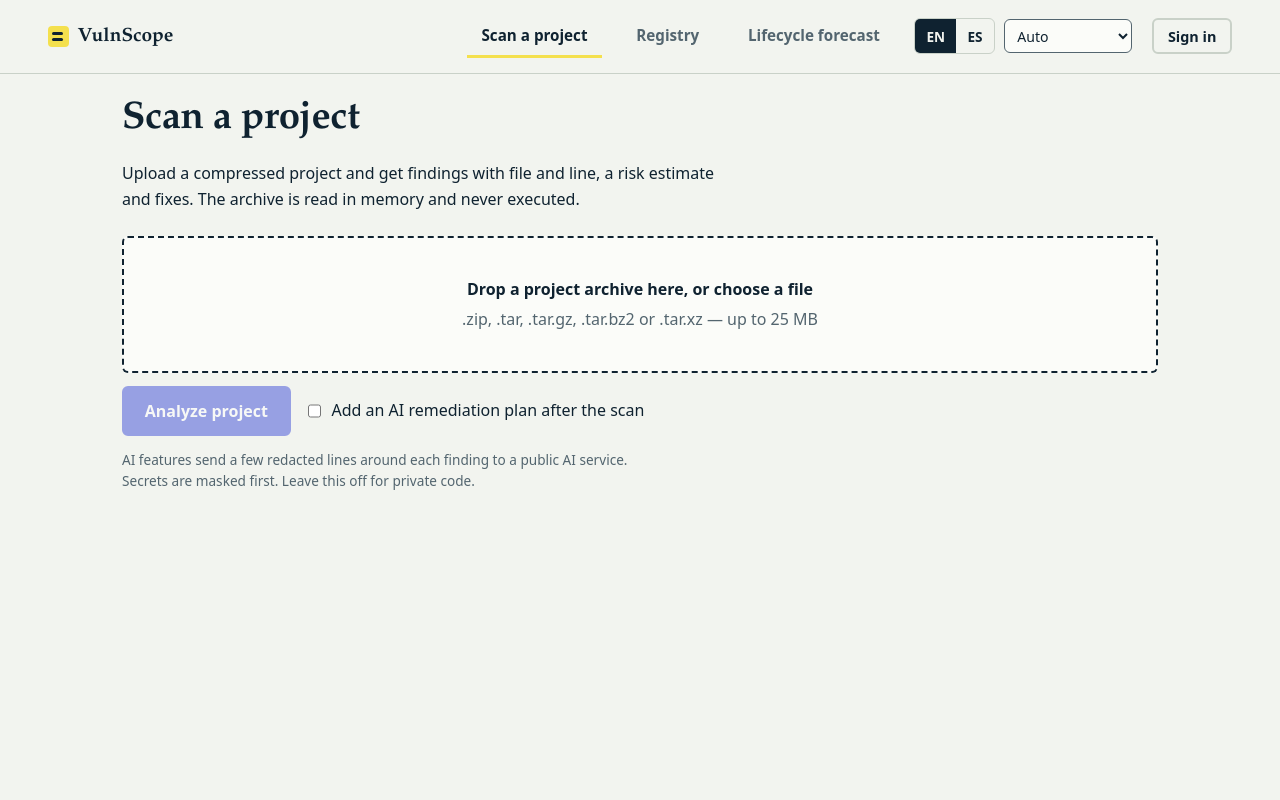
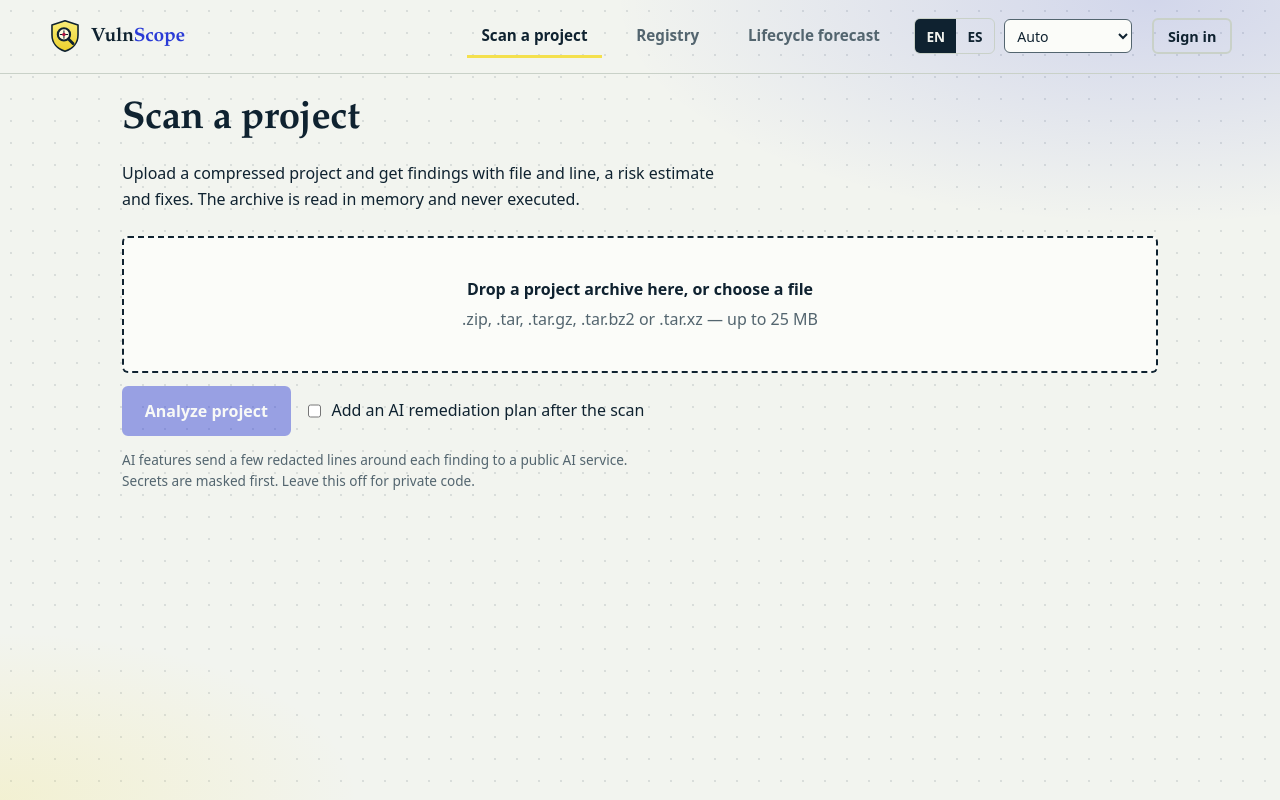
Before and after one commit to daimersonAvila/vuInscope, a Flask app: page /app in a window 1280 px wide. Run offline with Flask 3, Linux system fonts and the light colour scheme; some libraries are stand-ins or nearby versions.

Commit message:
Cambios en cuanto el logo y eliminación de carpetas vacias que no estan haciendo nada

```diff
--- a/src/vulnscope/adapters/inbound/http/static/css/site.css
+++ b/src/vulnscope/adapters/inbound/http/static/css/site.css
@@ -8,33 +29,61 @@
   --mono: ui-monospace, "SF Mono", "Cascadia Mono", Menlo, Consolas, monospace;
   --radius: 6px;
 }
-/* ---- color modes: data-theme on <html> = auto | light | dark | contrast | ocean | sand ---- */
+
+
+/* ==========================================================================
+   2. MODOS DE COLOR
+   data-theme en <html> = auto | light | dark | contrast | ocean | sand
+   ========================================================================== */
 :root { color-scheme: light; }
+
 :root[data-theme="dark"] {
   color-scheme: dark; --paper: #0c1a24; --paper-2: #122633; --ink: #e8ece6; --muted: #9db0ba; --rule: #26404f;
   --accent: #8fa0ff; --accent-ink: #0c1a24; --code-bg: #0a1620;
   --crit: #ff7b9c; --high: #ffa15c; --med: #e6c25a; --low: #6fd1ae; }
+
 :root[data-theme="contrast"] {
   color-scheme: dark; --paper: #000000; --paper-2: #1a1a1a; --ink: #ffffff; --muted: #d6d6d6; --rule: #8a8a8a;
   --accent: #ffe600; --accent-ink: #000000; --hl: #ffe600; --code-bg: #000000;
   --crit: #ff8aa5; --high: #ffb066; --med: #ffe066; --low: #7be495; }
+
 :root[data-theme="ocean"] {
   color-scheme: dark; --paper: #0b2540; --paper-2: #11345a; --ink: #e6f1fb; --muted: #9bb8d3; --rule: #24507f;
   --accent: #5cc8ff; --accent-ink: #04233f; --code-bg: #081d33;
   --crit: #ff8fab; --high: #ffb072; --med: #f2d36b; --low: #72dcb8; }
+
 :root[data-theme="sand"] {
   color-scheme: light; --paper: #f1e8d6; --paper-2: #e6dac0; --ink: #2b2417; --muted: #64583f; --rule: #cdbf9f;
   --accent: #1f5f8b; --accent-ink: #ffffff; --code-bg: #f8f2e3;
   --crit: #a3123a; --high: #a8470a; --med: #6f5400; --low: #226046; }
+
 @media (prefers-color-scheme: dark) {
   :root:not([data-theme]), :root[data-theme="auto"] {
     color-scheme: dark; --paper: #0c1a24; --paper-2: #122633; --ink: #e8ece6; --muted: #9db0ba; --rule: #26404f;
     --accent: #8fa0ff; --accent-ink: #0c1a24; --code-bg: #0a1620;
     --crit: #ff7b9c; --high: #ffa15c; --med: #e6c25a; --low: #6fd1ae; }
 }
+
+
+/* ==========================================================================
+   3. BASE Y RESET
+   ========================================================================== */
 *, *::before, *::after { box-sizing: border-box; }
 html { -webkit-text-size-adjust: 100%; scroll-behavior: smooth; }
-body { margin: 0; background: var(--paper); color: var(--ink); font: 1rem/1.6 var(--sans); }
+
+/* Fondo: resplandores suaves + puntitos. Usa las variables, así se adapta a cada modo. */
+body {
+  margin: 0; color: var(--ink); font: 1rem/1.6 var(--sans);
+  background:
+    radial-gradient(ellipse 60% 40% at 90% 0%, color-mix(in srgb, var(--accent) 16%, transparent), transparent 70%),
+    radial-gradient(ellipse 40% 30% at 0% 100%, color-mix(in srgb, var(--hl) 18%, transparent), transparent 70%),
+    radial-gradient(color-mix(in srgb, var(--ink) 11%, transparent) 1px, transparent 1px) 0 0 / 22px 22px,
+    var(--paper);
+  background-attachment: fixed;
+}
+/* Alto contraste: fondo liso, sin decoración */
+:root[data-theme="contrast"] body { background: var(--paper); }
+
 h1, h2, h3 { font-family: var(--serif); line-height: 1.15; margin: 0 0 .5em; font-weight: 700; letter-spacing: -.01em; }
 h1 { font-size: clamp(2rem, 4.6vw, 3.4rem); }
 h2 { font-size: clamp(1.4rem, 2.6vw, 1.9rem); }
@@ -43,23 +92,55 @@ p { margin: 0 0 1em; max-width: 68ch; }
 a { color: var(--accent); }
 code, pre { font-family: var(--mono); font-size: .9em; }
 :focus-visible { outline: 3px solid var(--accent); outline-offset: 2px; border-radius: 3px; }
+
+input, select { font: 1rem var(--sans); padding: .55rem .7rem; border: 1.5px solid var(--muted); border-radius: var(--radius); background: var(--code-bg); color: var(--ink); min-height: 40px; max-width: 100%; }
+
+table { border-collapse: collapse; width: 100%; font-size: .9rem; }
+th, td { text-align: left; padding: .5rem .6rem; border-bottom: 1px solid var(--rule); vertical-align: top; }
+th { font-weight: 700; }
+
+
+/* ==========================================================================
+   4. UTILIDADES
+   ========================================================================== */
 .skip { position: absolute; left: -999px; top: 0; background: var(--ink); color: var(--paper); padding: .5rem 1rem; z-index: 50; }
 .skip:focus { left: 0; }
 .muted { color: var(--muted); }
 .sr { position: absolute; width: 1px; height: 1px; overflow: hidden; clip: rect(0 0 0 0); white-space: nowrap; }
 .fine { font-size: .85rem; color: var(--muted); }
 [hidden] { display: none !important; }
+.row { display: flex; align-items: center; gap: .8rem; flex-wrap: wrap; margin: .8rem 0; }
+.row.end { justify-content: flex-end; }
+.check, .inline { display: inline-flex; align-items: center; gap: .5rem; }
+.table-scroll { overflow-x: auto; }
+.error { color: var(--crit); font-weight: 600; }
+.block-sm { margin: 2rem 0; }
 
-/* ---------- top bar ---------- */
+
+/* ==========================================================================
+   5. BARRA SUPERIOR, LOGO E IDIOMA/TEMA
+   ========================================================================== */
 .topbar { display: flex; align-items: center; gap: 1.25rem; flex-wrap: wrap; padding: .9rem clamp(1rem, 4vw, 3rem); border-bottom: 1px solid var(--rule); }
-.brand { display: inline-flex; align-items: center; gap: .55rem; font: 700 1.2rem var(--serif); color: var(--ink); text-decoration: none; margin-right: auto; }
-.mark { width: 1.3rem; height: 1.3rem; border-radius: 4px; background: var(--hl); position: relative; }
-.mark::after { content: ""; position: absolute; left: 4px; right: 4px; top: 6px; height: 3px; background: var(--hl-ink); border-radius: 2px; box-shadow: 0 6px 0 -0px var(--hl-ink); width: 55%; }
 .topbar nav { display: flex; align-items: center; gap: 1.25rem; flex-wrap: wrap; }
 .topbar nav a:not(.btn) { color: var(--ink); text-decoration: none; }
 .topbar nav a:not(.btn):hover { text-decoration: underline; }
 
-/* ---------- buttons ---------- */
+/* Logo (escudo con lupa, SVG en el HTML) + nombre */
+.brand { display: inline-flex; align-items: center; gap: .55rem; font: 700 1.2rem var(--serif); letter-spacing: -.01em; color: var(--ink); text-decoration: none; margin-right: auto; }
+.brand .logo { flex: none; }
+.brand .accent { color: var(--accent); margin-left: -.55rem; } /* compensa el gap para pegar "Vuln" y "Scope" */
+
+/* Selector de idioma y de color */
+.prefs { display: flex; align-items: center; gap: .6rem; flex-wrap: wrap; }
+.prefs select { min-height: 34px; padding: .2rem .5rem; font-size: .88rem; }
+.seg { display: inline-flex; border: 1.5px solid var(--rule); border-radius: var(--radius); overflow: hidden; }
+.seg button { font: 600 .85rem var(--sans); padding: .35rem .7rem; background: none; border: 0; color: var(--ink); cursor: pointer; min-height: 34px; }
+.seg button[aria-pressed="true"] { background: var(--ink); color: var(--paper); }
+
+
+/* ==========================================================================
+   6. BOTONES
+   ========================================================================== */
 .btn { display: inline-flex; align-items: center; justify-content: center; gap: .4rem; font: 600 1rem var(--sans); padding: .75rem 1.3rem; border-radius: var(--radius); border: 2px solid var(--ink); background: transparent; color: var(--ink); cursor: pointer; text-decoration: none; min-height: 44px; }
 .btn:hover { background: var(--paper-2); }
 .btn-primary { background: var(--accent); border-color: var(--accent); color: var(--accent-ink); }
--- a/src/vulnscope/adapters/inbound/http/templates/app.html
+++ b/src/vulnscope/adapters/inbound/http/templates/app.html
@@ -12,7 +12,16 @@
 <body class="console">
 <a class="skip" href="#main">Skip to content</a>
 <header class="topbar">
-  <a class="brand" href="/" aria-label="VulnScope home"><span class="mark" aria-hidden="true"></span>VulnScope</a>
+  <a class="brand" href="/" aria-label="VulnScope home">
+  <svg class="logo" viewBox="0 0 64 64" width="34" height="34" aria-hidden="true" focusable="false">
+    <defs><linearGradient id="lg" x1="0" y1="0" x2="0" y2="1"><stop offset="0" stop-color="#FAEE78"/><stop offset="1" stop-color="#EBCF2C"/></linearGradient></defs>
+    <path d="M32 3.5 56.5 11.5V30c0 15-10 26-24.5 30.5C17.5 56 7.5 45 7.5 30V11.5Z" fill="url(#lg)" stroke="#0F2230" stroke-width="3" stroke-linejoin="round"/>
+    <circle cx="30" cy="29" r="11.5" fill="#FFFBE0" stroke="#0F2230" stroke-width="4"/>
+    <path d="M38.5 37.5 47 46" stroke="#0F2230" stroke-width="5.5" stroke-linecap="round" fill="none"/>
+    <path d="M30 22v14M23 29h14" stroke="#0F2230" stroke-width="2" stroke-linecap="round" fill="none"/>
+    <circle cx="30" cy="29" r="3.2" fill="#B3123F"/>
+  </svg>Vuln<span class="accent">Scope</span>
+</a>
   <nav class="tabs" role="tablist" aria-label="Console sections" data-i18n-attr="aria-label">
     <button role="tab" id="tab-scan" aria-controls="view-scan" aria-selected="true" data-view="scan" data-i18n>Scan a project</button>
     <button role="tab" id="tab-registry" aria-controls="view-registry" aria-selected="false" data-view="registry" data-i18n>Registry</button>
```
Also changed, not shown: other parts of src/vulnscope/adapters/inbound/http/static/css/site.css (+94 -24 lines), src/vulnscope/adapters/inbound/http/templates/landing.html (+10 -1 lines), wsgi.py (+5 -4 lines), src/vulnscope/__init__.py (deleted), src/vulnscope/adapters/__init__.py (deleted), src/vulnscope/adapters/inbound/__init__.py (deleted), src/vulnscope/adapters/inbound/http/__init__.py (deleted), src/vulnscope/adapters/outbound/__init__.py (deleted), src/vulnscope/application/__init__.py (deleted), src/vulnscope/domain/__init__.py (deleted).
